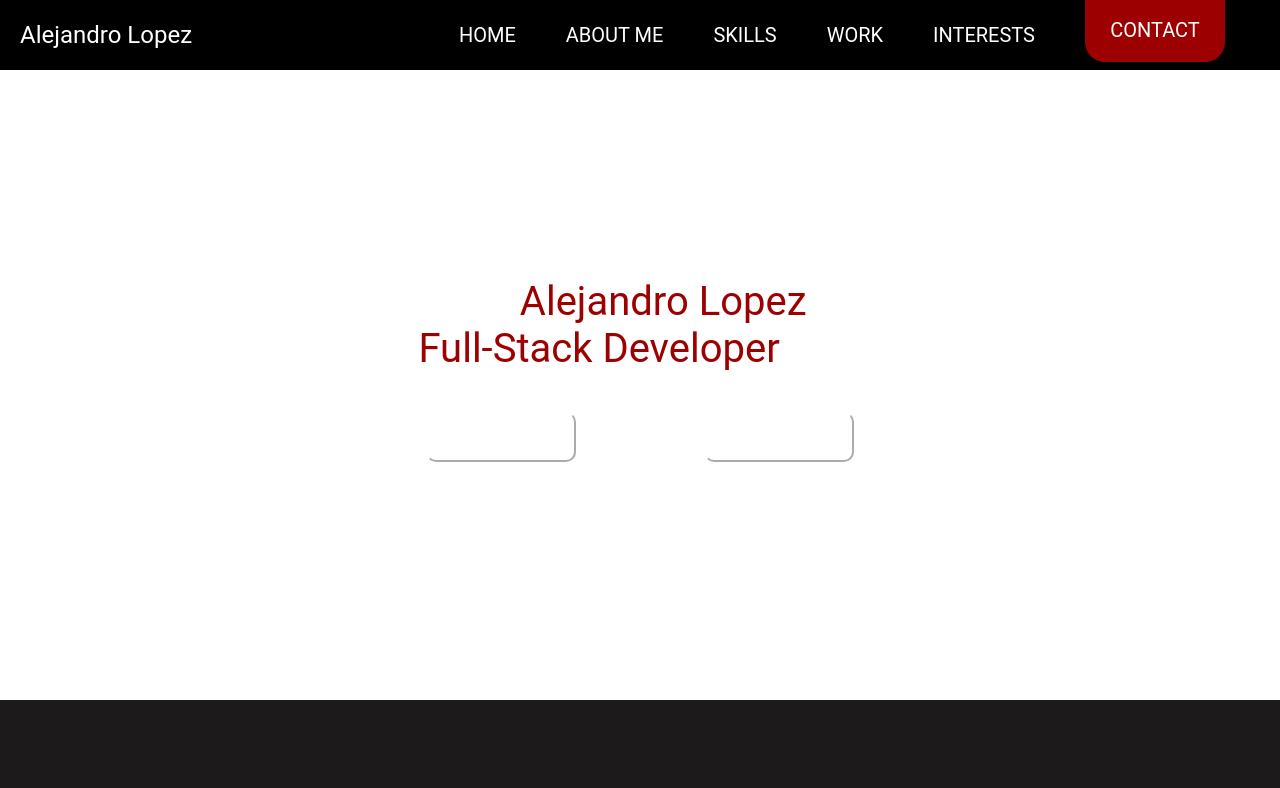
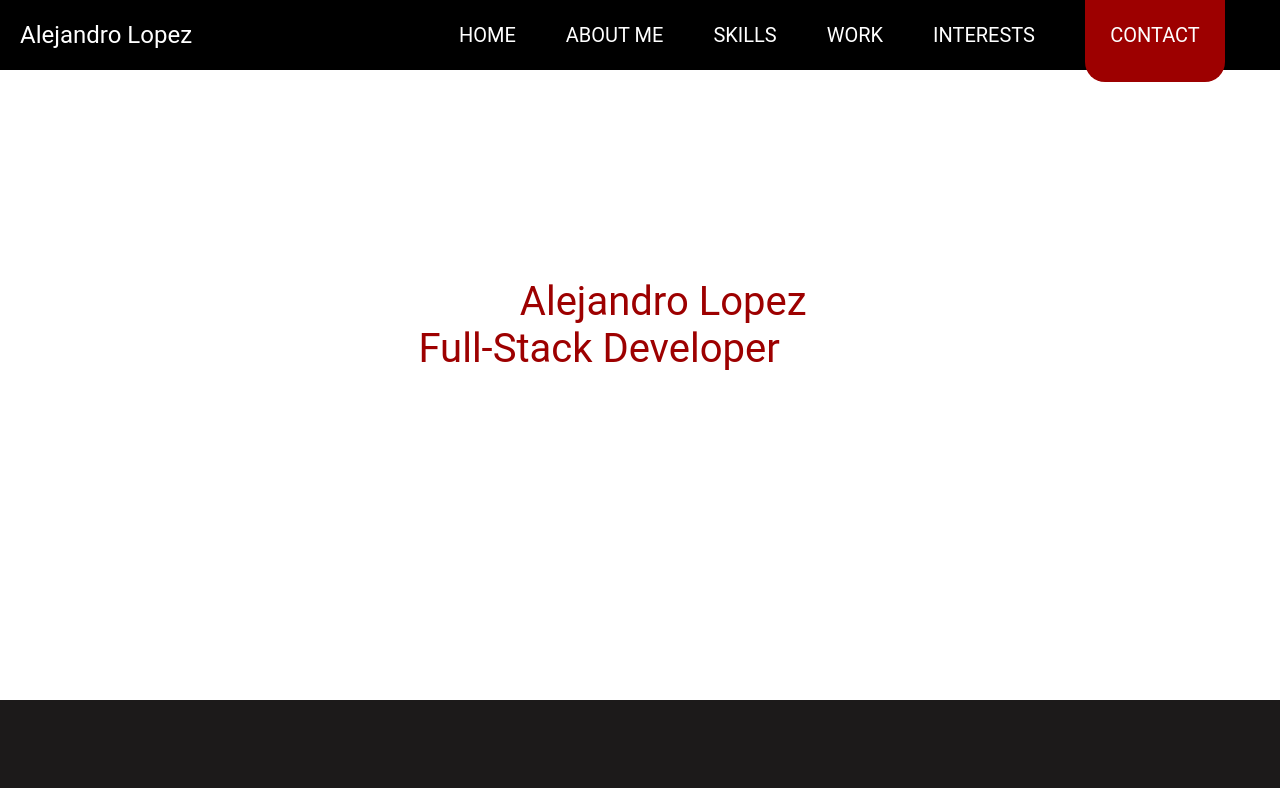
Before and after one commit to AlejandroALopez/personal-website, a React (Create React App) app: page / in a window 1280 px wide. Shown: the top 788 px of the page. Built offline with nearby package versions, Linux system fonts and the light colour scheme.

Commit message:
fixed contact and buttons

```diff
--- a/src/pages/landingPage/index.js
+++ b/src/pages/landingPage/index.js
@@ -48,22 +48,34 @@ export default function LandingPage() {
         <div className="header-name">Alejandro Lopez</div>
         <div className="header-navigation">
           <div>
-            <Link to="homepage" spy smooth duration={500}>HOME</Link>
+            <Link to="homepage" spy smooth duration={500}>
+              <p>HOME</p>
+            </Link>
           </div>
           <div>
-            <Link to="aboutme" spy smooth duration={500}>ABOUT ME</Link>
+            <Link to="aboutme" spy smooth duration={500}>
+              <p>ABOUT ME</p>
+            </Link>
           </div>
           <div>
-            <Link to="skills" spy smooth duration={500}>SKILLS</Link>
+            <Link to="skills" spy smooth duration={500}>
+              <p>SKILLS</p>
+            </Link>
           </div>
           <div>
-            <Link to="work" spy smooth duration={500}>WORK</Link>
+            <Link to="work" spy smooth duration={500}>
+              <p>WORK</p>
+            </Link>
           </div>
           <div>
-            <Link to="interests" spy smooth duration={500}>INTERESTS</Link>
+            <Link to="interests" spy smooth duration={500}>
+              <p>INTERESTS</p>
+              </Link>
           </div>
-          <div id="contact">
-            <Link to="contact" spy smooth duration={500}>CONTACT</Link>
+          <div id="contact-button">
+            <Link to="contact" spy smooth duration={500}>
+              <p>CONTACT</p>
+            </Link>
           </div>
         </div>
         <div className="header-dropdown-container">
--- a/src/pages/landingPage/style.scss
+++ b/src/pages/landingPage/style.scss
@@ -25,7 +25,7 @@
  .header-name {
   margin: 20px;
   font-size: 24px;
-}
+  }
 
 .header-navigation {
   margin: 30px;
@@ -35,13 +35,23 @@
   div {
     margin: 25px;
     cursor: pointer;
+
+    p {
+      transition: transform .3s;
+    }
   }
 
-  #contact {
+  div:hover {
+    p {
+      transform: scale(1.2);
+    }
+  }
+
+  #contact-button {
     display: flex;
     justify-content: center;
     align-items: center;
-    margin-top: 0px;
+    margin-top: 10px;
     margin-bottom: 10px;
     width: 140px;
     border-top-left-radius: 0px;
@@ -101,14 +111,13 @@
 
     width: 150px;
     height: 50px;
-    margin-left: 5vw;
-    margin-right: 5vw;
+    margin-left: 2vw;
+    margin-right: 2vw;
     font-size: 18px;
     border-radius: 10px;
 
-    // text-decoration: none;
-    border-color: #ffffff;
-    border-width: 2px;
+    text-decoration: none;
+    border: 2px solid #ffffff;
     transition: transform .3s;
 
     p {
```
